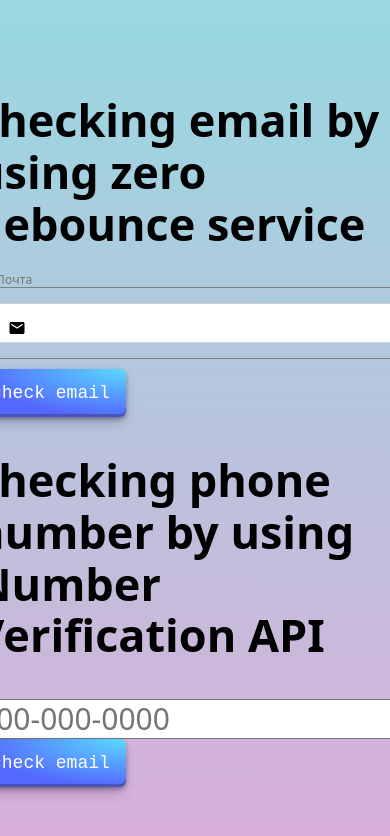
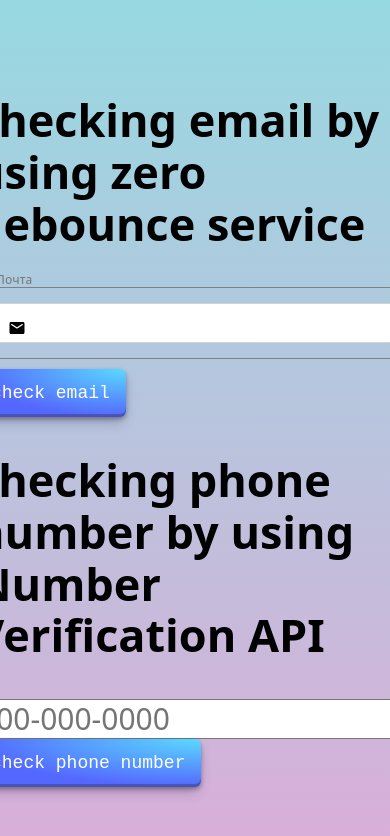
Before and after one commit to AVerba/emailValidationByZeroBounce, a website built with Parcel: page src/index.html in a window 390 px wide. Shown: the top 836 px of the page. Built offline with nearby package versions, Linux system fonts and the light colour scheme.

Commit message:
added phone number validation

```diff
--- a/src/partials/main.html
+++ b/src/partials/main.html
@@ -17,7 +17,7 @@
     <input class="phoneInput" type="text" id="organization_phone" name="organization_phone" required placeholder="000-000-0000"
            >
 
-    <button type="button" class="check-btn check-btn2">check email</button>
+    <button type="button" class="check-btn check-btn2">check phone number</button>
   </div>
 
 </section>
```
